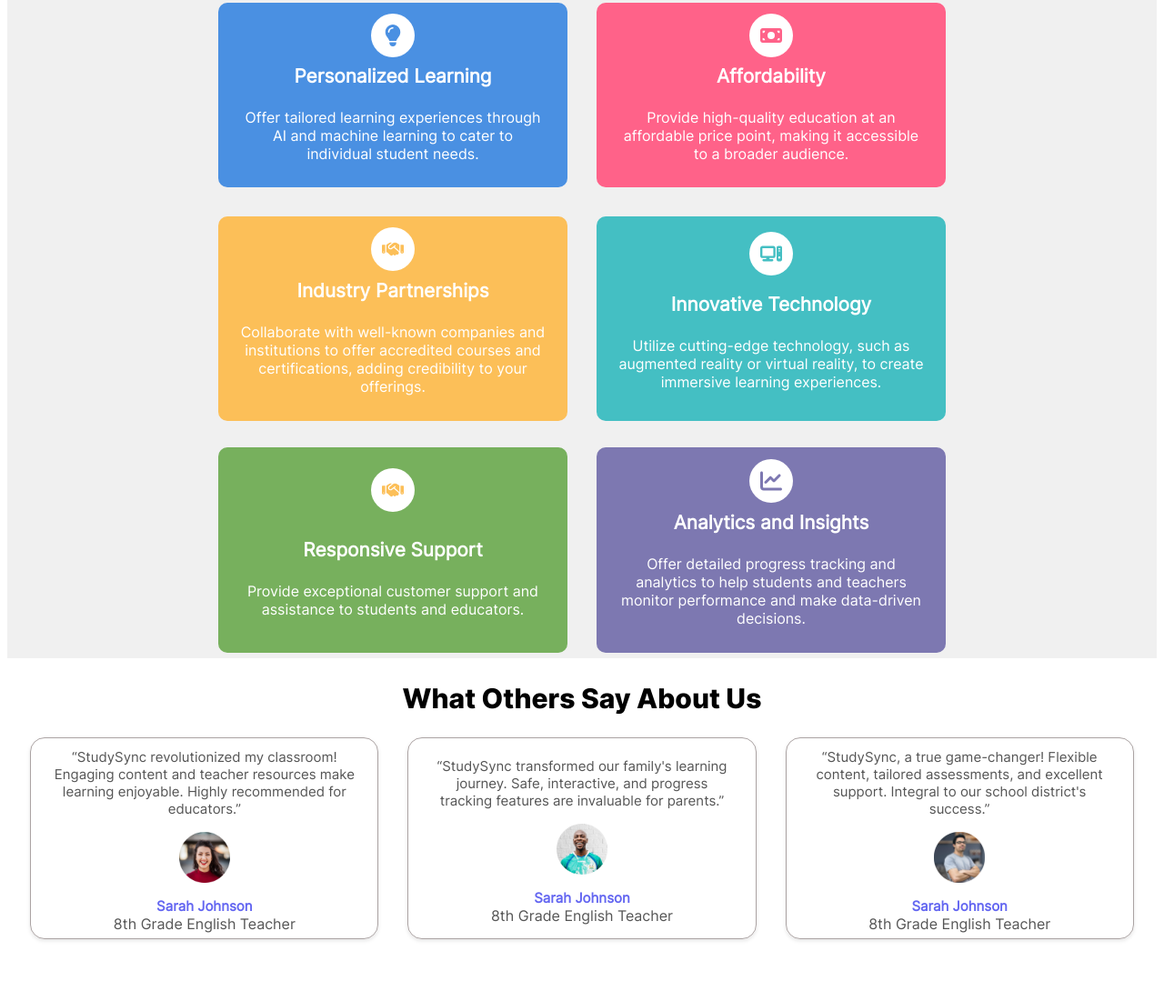
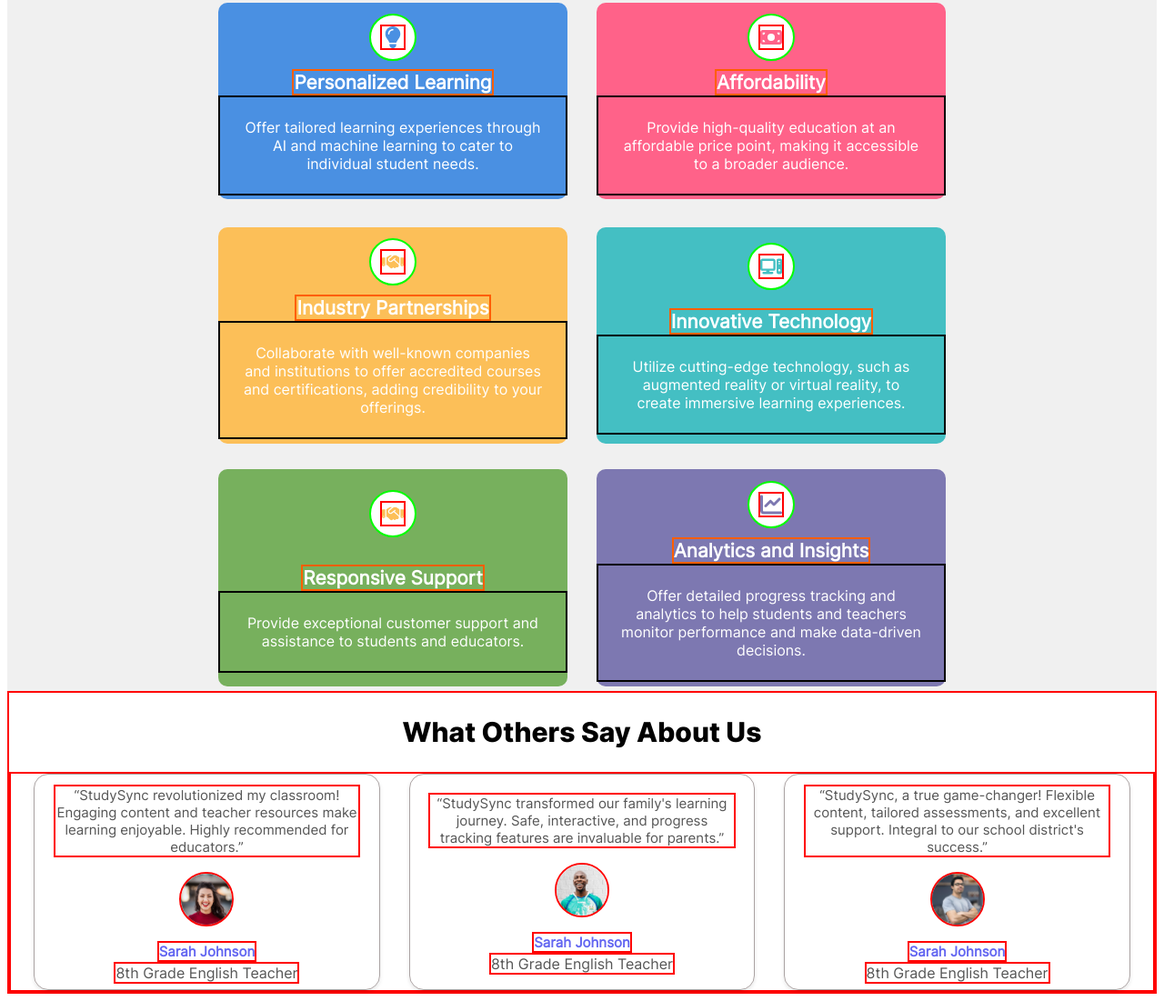
Before and after one commit to Rahul122703/study_sync_front_end, a plain HTML site: page index.html in a window 1280 px wide. Shown: the part 929-2030 px from the top of the page at 91% size. Before the commit the page ends 1970 px from the top, so only its background shows below. Drawn offline with Linux system fonts and the light colour scheme.

Commit message:
change ui for redmi

```diff
--- a/style.css
+++ b/style.css
@@ -451,7 +451,7 @@ nav {
 .grid-logo{
     margin-top: 2%;
     background: white;
-    /* border: 2px solid lime; */
+    border: 2px solid lime;
     height: 3rem;
     width: 3rem;
     border-radius: 50%;
@@ -461,19 +461,19 @@ nav {
 }
 
 .logo-img {
-    /* border: 2px solid red; */
+    border: 2px solid red;
     height: 50%;
     width: 50%;
 }
 
 .grid-text {
-    /* border: 2px solid rgb(255, 94, 0); */
+    border: 2px solid rgb(255, 94, 0);
     font-size: 1.3rem;
     font-weight: bold;
 }
 
 .grid-p {
-    /* border: 2px solid rgb(0, 0, 0); */
+    border: 2px solid rgb(0, 0, 0);
     font-size: 1rem;
     padding: 6%;
 }
@@ -481,7 +481,7 @@ nav {
 @media (max-width:715px){
     .mid-grid{
         grid-template-columns: repeat(1,1fr);
-        /* border: 5px solid blueviolet; */
+        border: 5px solid blueviolet;
     }
     .mid-text{
         font-size: 1.5rem;
@@ -489,11 +489,13 @@ nav {
 }
 
 .testimonial{
-    /* border: 2px solid red; */
+    border: 2px solid red;
     display: flex;
     flex-direction: column;
     justify-content: space-around;
     align-items: center;
+    max-width: 1280px;
+    margin: 0 auto;
 }
 
 .test-top-text{
@@ -504,7 +506,7 @@ nav {
 }
 
 .users {
-    /* border: 2px solid red; */
+    border: 2px solid red;
     display: grid;
     grid-template-columns: repeat(3,1fr);
     grid-gap: 2rem 2rem;
@@ -536,13 +538,13 @@ nav {
     margin-top: 3%;
     font-size: 15px;
     max-width: 88%;
-    /* border: 2px solid red; */
+    border: 2px solid red;
     text-align: center;
     color: #555;
 }
 
 .user-icon-container{
-    /* border: 2px solid red; */
+    border: 2px solid red;
     background-color: var(--background-color);
     height: 3.5rem;
     width: 3.5rem;
@@ -567,14 +569,14 @@ nav {
 
 .username{
 
-    /* border: 2px solid red; */
+    border: 2px solid red;
     color: #6366F1;
     font-size: 15px;
     font-weight: bold;
 }
 
 .user-pro{
-    /* border: 2px solid red; */
+    border: 2px solid red;
     margin-bottom: 3%;
     color: #555;
 }
@@ -594,3 +596,13 @@ nav {
         font-size: 27px;
     }
 }
+
+@media (max-width:375px){
+    .test-top-text{
+        margin-top: 3%;
+        font-size: 20px;
+    }
+    .above-logo-text {
+        font-size: 25px;
+    }
+}
```
